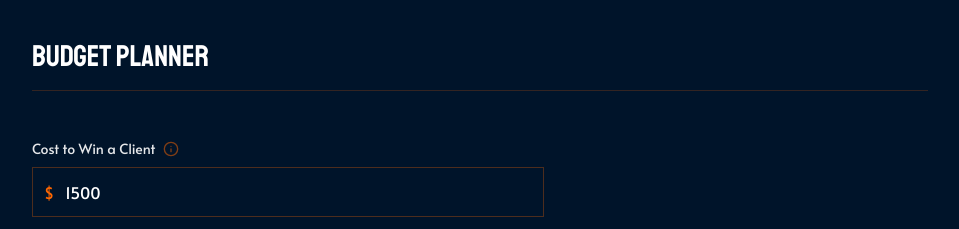
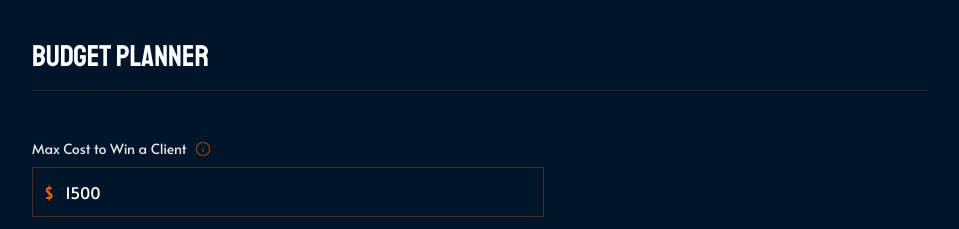
Before and after one commit to jack-xcelerate/sales-calculator, a Next.js app: page / in a window 1280 px wide. Shown: the part 2280-2509 px from the top of the page, without its empty margins (160-1119 px from the left). Built offline with nearby package versions, Linux system fonts and the light colour scheme.

Commit message:
Update sales calculator with fixed calculations and improved metrics

```diff
--- a/app/components/sales-calculator.tsx
+++ b/app/components/sales-calculator.tsx
@@ -476,7 +476,7 @@ const SalesCalculator = ({ inputs: initialInputs }: { inputs: Inputs }) => {
             <SectionHeader title="Budget Planner" />
             <div className="max-w-lg mb-8">
               <InputField
-                label="Cost to Win a Client"
+                label="Max Cost to Win a Client"
                 value={inputs.clientSpend}
                 onChange={(e) => setInputs(prev => ({
                   ...prev,
```
